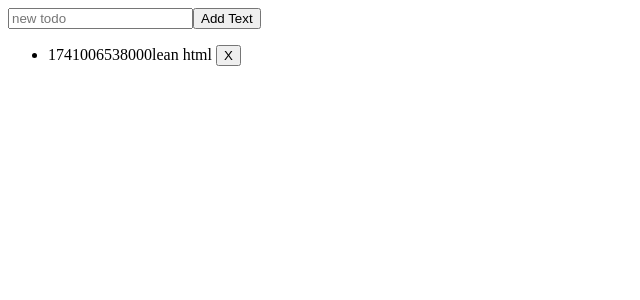
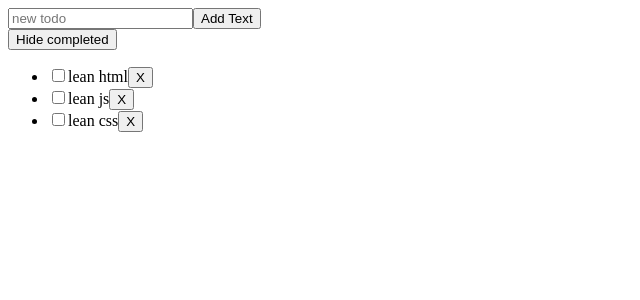
Before and after one commit to Tatsu015/vue3-sample, a Vue app: page / in a window 1280 px wide. Shown: the top 300 px of the page, without its empty margins (0-640 px from the left). Built offline with nearby package versions, Linux system fonts and the light colour scheme; the HTML template or start-up script is replaced by a standard one.

Commit message:
computed

```diff
--- a/src/App.vue
+++ b/src/App.vue
@@ -1,13 +1,21 @@
 <script setup lang="ts">
-import { ref, type Ref } from 'vue'
+import { computed, ref, type Ref } from 'vue'
+
+let count = 0
 
 type Todo = {
   id: number
   text: string
+  done: boolean
 }
 
 const todo: Ref<string> = ref('')
-const todos: Ref<Todo[]> = ref([{ id: Date.now(), text: 'lean html' }])
+const todos: Ref<Todo[]> = ref([
+  { id: count++, text: 'lean html', done: false },
+  { id: count++, text: 'lean js', done: false },
+  { id: count++, text: 'lean css', done: false },
+])
+const hideCompleted = ref(false)
 
 const handleDelete = (todo: Todo) => {
   console.log('delete', todo)
@@ -16,20 +24,38 @@ const handleDelete = (todo: Todo) => {
 
 const handleAdd = () => {
   console.log('add', todo.value)
-  todos.value.push({ id: Date.now(), text: todo.value })
+  todos.value.push({ id: count++, text: todo.value, done: false })
 }
+
+const handleHideCompleted = () => {
+  hideCompleted.value = !hideCompleted.value
+}
+
+const filteredTodos = computed(() => {
+  return hideCompleted.value ? todos.value.filter((t) => t.done !== true) : todos.value
+})
 </script>
 
 <template>
   <input type="text" placeholder="new todo" v-model="todo" />
   <button @click="handleAdd">Add Text</button>
-
+  <div></div>
+  <button @click="handleHideCompleted">
+    {{ hideCompleted ? 'Show completed' : 'Hide completed' }}
+  </button>
   <ul>
-    <li v-for="item in todos" :key="item.id">
-      {{ item.id }}{{ item.text }}
+    <li v-for="item in filteredTodos" :key="item.id">
+      <input type="checkbox" v-model="item.done" />
+      <span :class="{ done: item.done }">
+        {{ item.text }}
+      </span>
       <button @click="handleDelete(item)">X</button>
     </li>
   </ul>
 </template>
 
-<style></style>
+<style>
+.done {
+  text-decoration: line-through;
+}
+</style>
```
